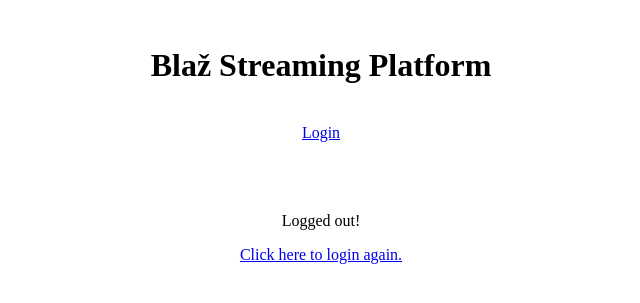
After one commit to hmeljuice/hmeljuice-streaming-platform, a Django app: a page that uses streamingplatform/streaming/templates/base.html in a window 1280 px wide. The commit adds this page. Shown: the top 303 px of the page, without its empty margins (319-959 px from the left). Run offline with Django 3.2, Linux system fonts and the light colour scheme.

Commit message:
A lot done - urls done, login, logout, ...

```diff
--- a/streamingplatform/streaming/static/css/style.css
+++ b/streamingplatform/streaming/static/css/style.css
@@ -1,3 +1,15 @@
+body {
+text-align: center;
+}
+
+html {
+text-align: center;
+}
+
+.login-form-style {
+text-align: center;
+}
+
 .page-title {
 text-align: center;
 }
--- a/streamingplatform/streaming/templates/base.html
+++ b/streamingplatform/streaming/templates/base.html
@@ -12,8 +12,12 @@
 <br>
 <h1 class="page-title">Blaž Streaming Platform</h1>
 <br>
-<a href="{% url 'index' %}">Home</a>
+<a href="{% url 'login' %}">Login</a>
 <br>
+<br>
+<br>
+<br>
+
 {% block content %}
 {% endblock %}
 </body>
--- /dev/null
+++ b/streamingplatform/streaming/templates/registration/logged_out.html
@@ -0,0 +1,6 @@
+{% extends "base.html" %}
+
+{% block content %}
+<p>Logged out!</p>
+<a href="{% url 'login' %}">Click here to login again.</a>
+{% endblock %}
--- a/streamingplatform/streaming/urls.py
+++ b/streamingplatform/streaming/urls.py
@@ -2,6 +2,5 @@ from django.urls import path
 from . import views
 
 urlpatterns = [
-    path('', views.index, name='index'),
-    path('video/<int:pk>', views.VideoDetailView.as_view(), name='video-view')
+    path('', views.index, name='index')
 ]
--- a/streamingplatform/streaming/views.py
+++ b/streamingplatform/streaming/views.py
@@ -1,8 +1,10 @@
 from django.shortcuts import render
 from .models import Video
 from django.views import generic
+from django.contrib.auth.decorators import login_required, permission_required
 
 # Create your views here.
+@login_required
 def index(request):
     """View function for home page"""
     videos = Video.objects.all()
@@ -12,7 +14,3 @@ def index(request):
     }
 
     return render(request, 'index.html', context)
-
-
-class VideoDetailView(generic.DetailView):
-    model = Video
--- a/streamingplatform/streamingplatform/settings.py
+++ b/streamingplatform/streamingplatform/settings.py
@@ -141,3 +141,5 @@ MEDIA_URL = '/media/'
 # https://docs.djangoproject.com/en/3.2/ref/settings/#default-auto-field
 
 DEFAULT_AUTO_FIELD = 'django.db.models.BigAutoField'
+
+LOGIN_REDIRECT_URL = '/streaming/'
--- a/streamingplatform/streamingplatform/urls.py
+++ b/streamingplatform/streamingplatform/urls.py
@@ -22,7 +22,9 @@ from django.conf.urls.static import static
 urlpatterns = [
     path('admin/', admin.site.urls),
     path('streaming/', include('streaming.urls')),
-    path('', RedirectView.as_view(url='streaming/', permanent=True)),
+    path('', RedirectView.as_view(url='accounts/login/', permanent=True)),
+    path('accounts/', include('django.contrib.auth.urls')),
+    # path('accounts/profile/', RedirectView.as_view(url=''))
 ]
 
 if settings.DEBUG:
```
Also changed, not shown: streamingplatform/streaming/templates/catalog/video_detail.html (+6 -7 lines), streamingplatform/streaming/templates/index.html (+9 -3 lines), streamingplatform/streaming/templates/registration/login.html (added, +33 -0 lines).
